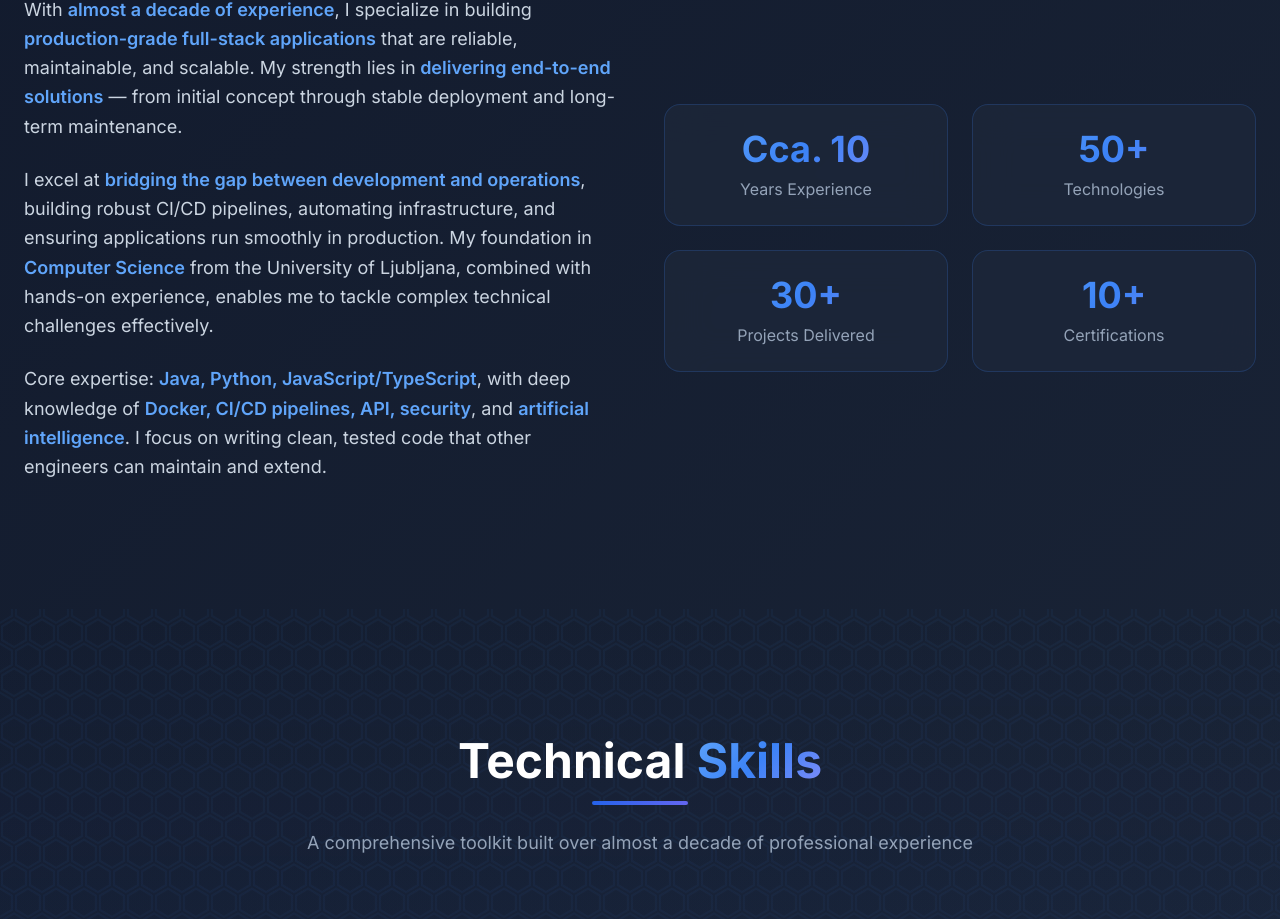
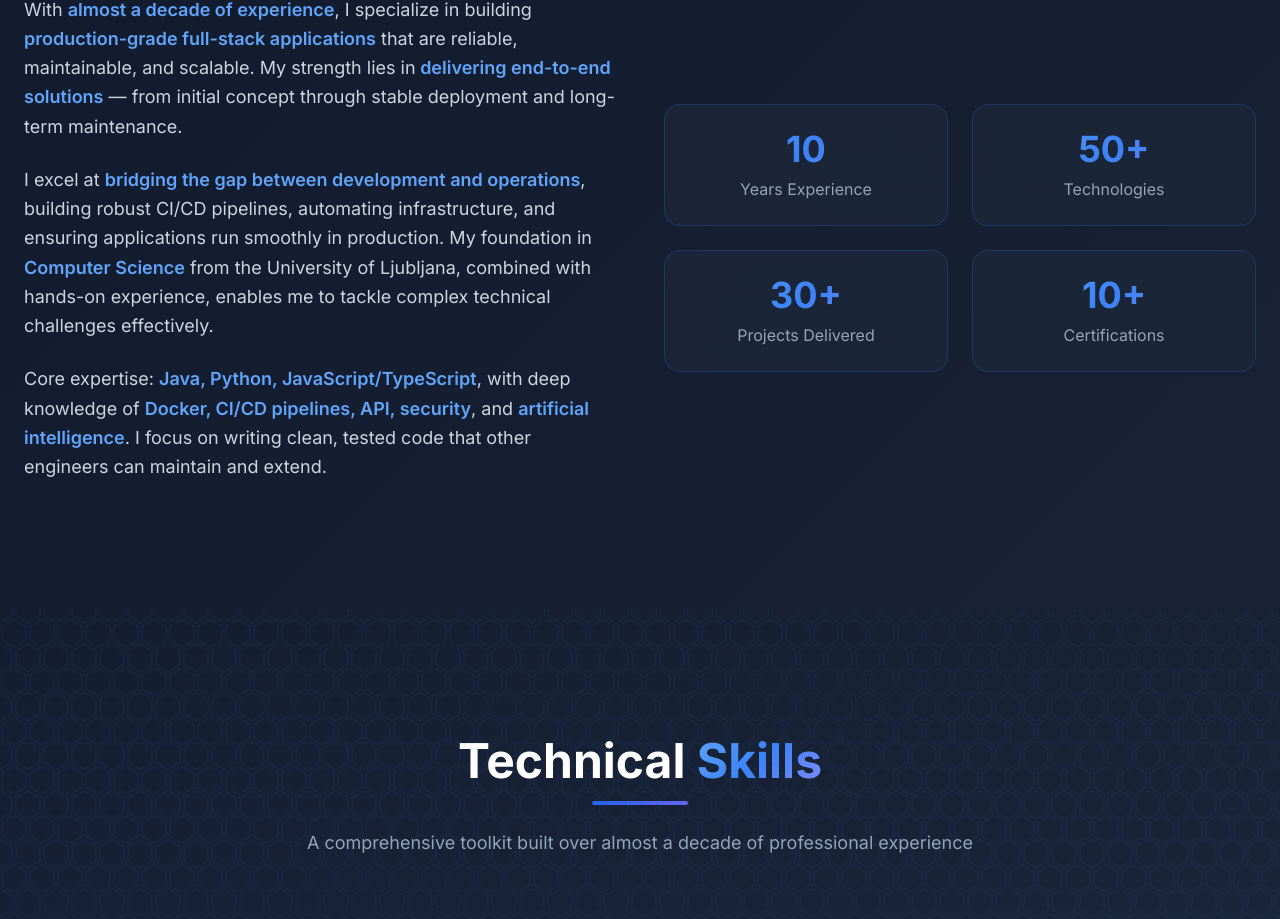
Before and after one commit to mihastele/portfolio-20251215, a React (Vite) app: page / in a window 1280 px wide. Shown: the part 1136-2055 px from the top of the page. Built offline with nearby package versions, Linux system fonts and the light colour scheme.

Commit message:
Remove cca

```diff
--- a/src/App.jsx
+++ b/src/App.jsx
@@ -276,7 +276,7 @@ const HeroSection = () => {
 // About Section
 const AboutSection = () => {
   const stats = [
-    { label: 'Years Experience', value: 'Cca. 10' },
+    { label: 'Years Experience', value: '10' },
     { label: 'Technologies', value: '50+' },
     { label: 'Projects Delivered', value: '30+' },
     { label: 'Certifications', value: '10+' },
```
